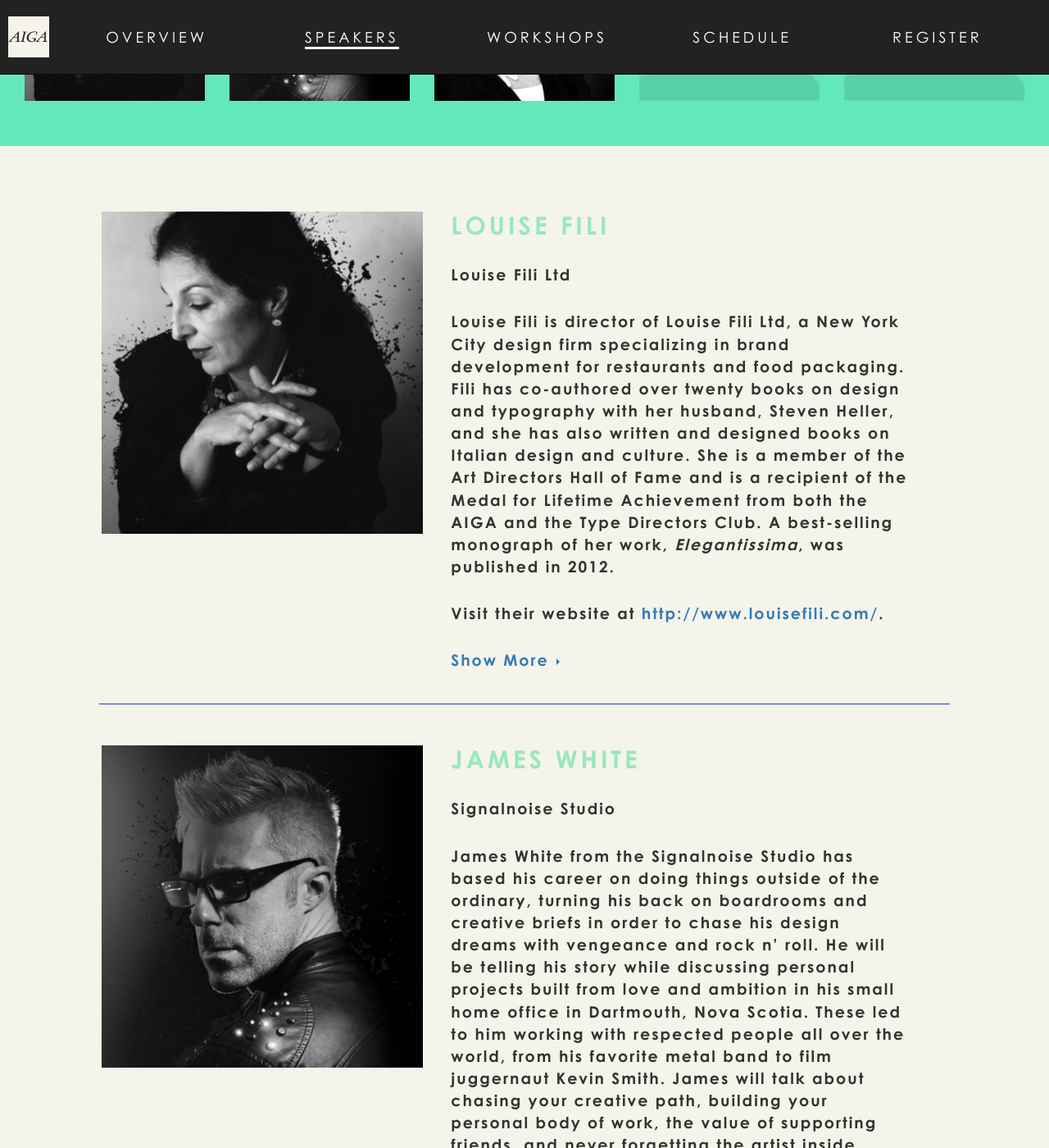
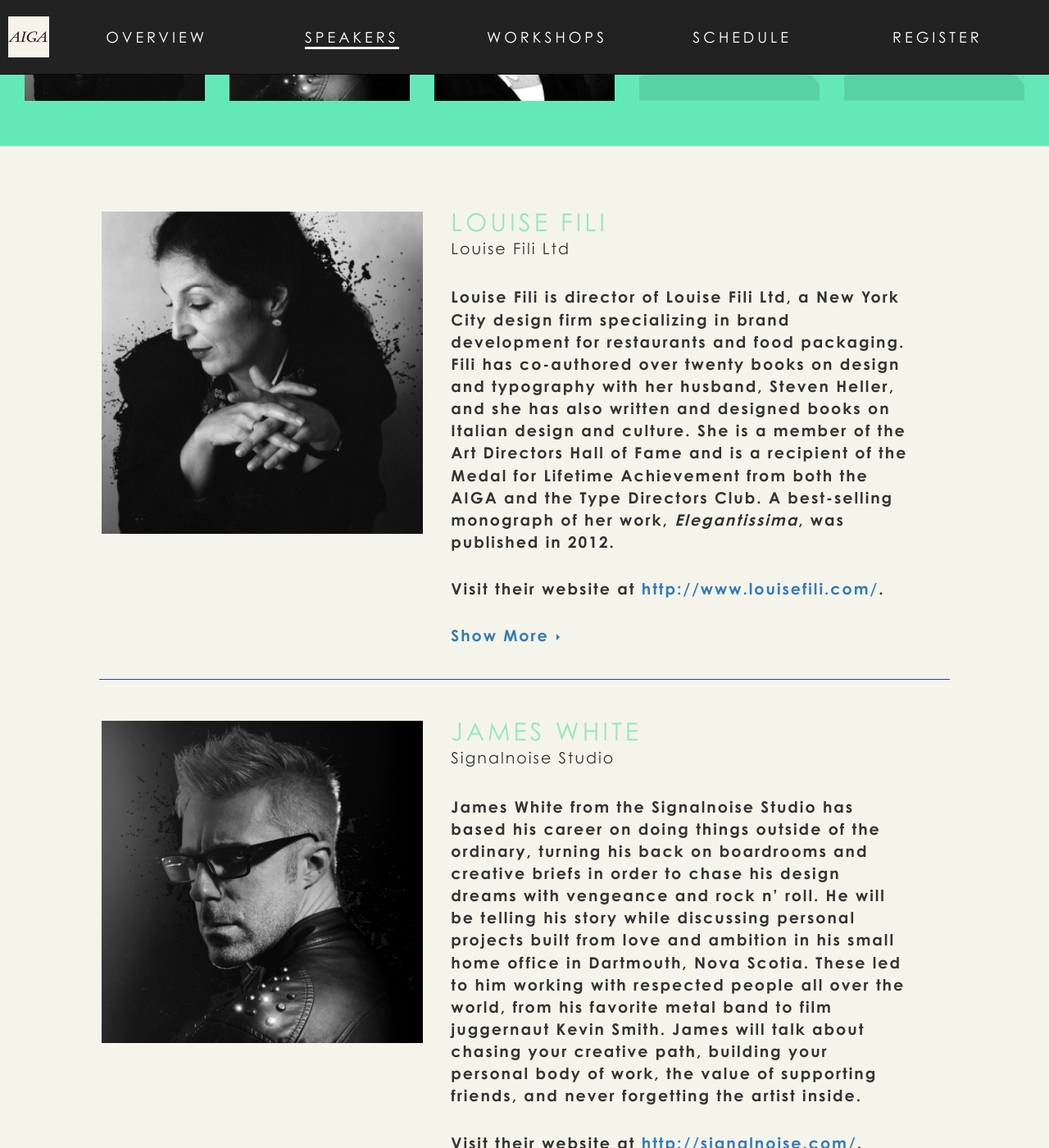
Before and after one commit to aiga-seattle/2015.aigaintothewoods.com, a Jekyll site: the page built from speakers.html, in a window 1280 px wide and 1400 px high, scrolled down 938 px. Shown: the whole window at 82% size. Built offline with Jekyll 4.4.1, drawn with Linux system fonts in a browser that asks for light colours; nearby versions of some CDN libraries; some web fonts are replaced.

Commit message:
Adjust title css

```diff
--- a/_sass/_intothewoods.scss
+++ b/_sass/_intothewoods.scss
@@ -403,6 +403,11 @@
     max-width: 560px;
   }
 
+  .speaker-title {
+    margin-bottom: 30px;
+    font-family: 'CenturyGothicStd', Helvetica, Arial, sans-serif
+  }
+
   h1 {
     font-size: 38px;
     margin-top: 80px;
@@ -413,7 +418,7 @@
 
   h2 {
     margin-top: 0;
-    margin-bottom: 30px;
+    margin-bottom: 0;
     font-size: 30px;
     color: $itw-neon-blue;
   }
```
Also changed, not shown: 2 other files.
